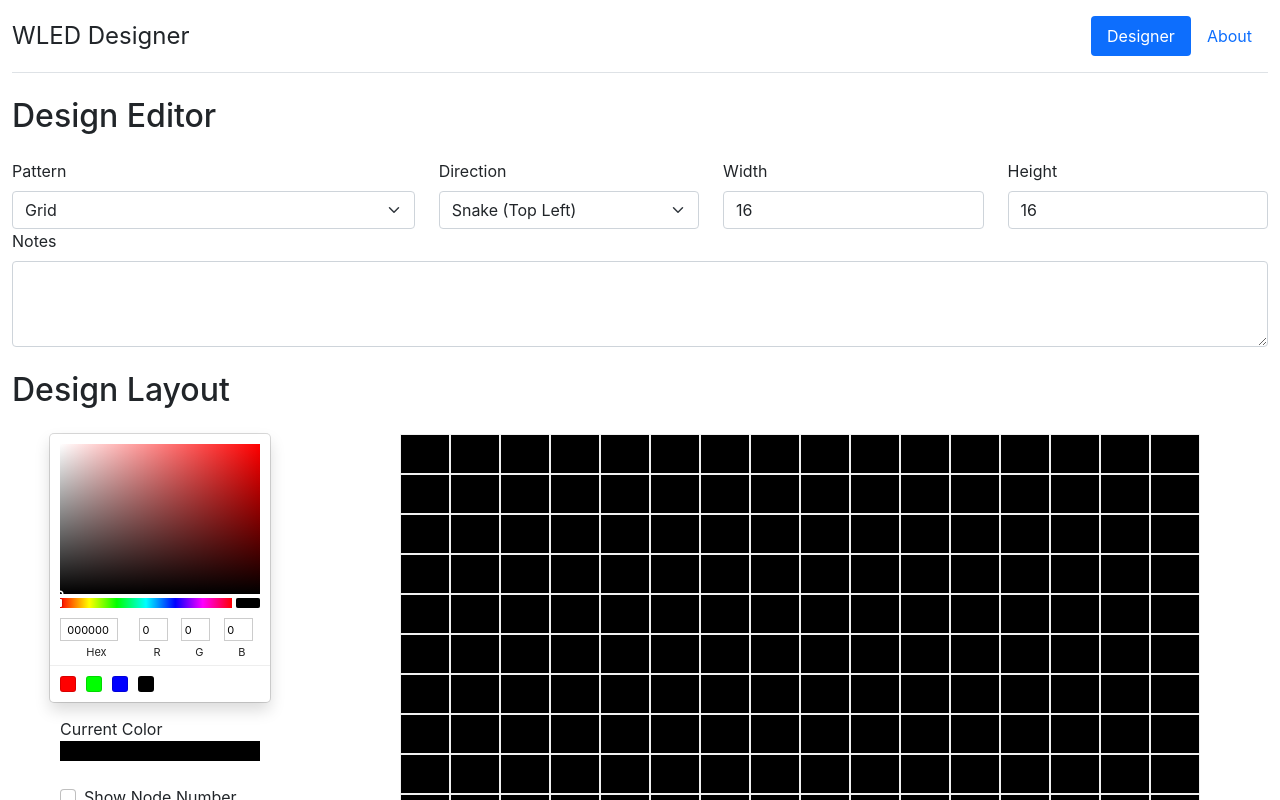
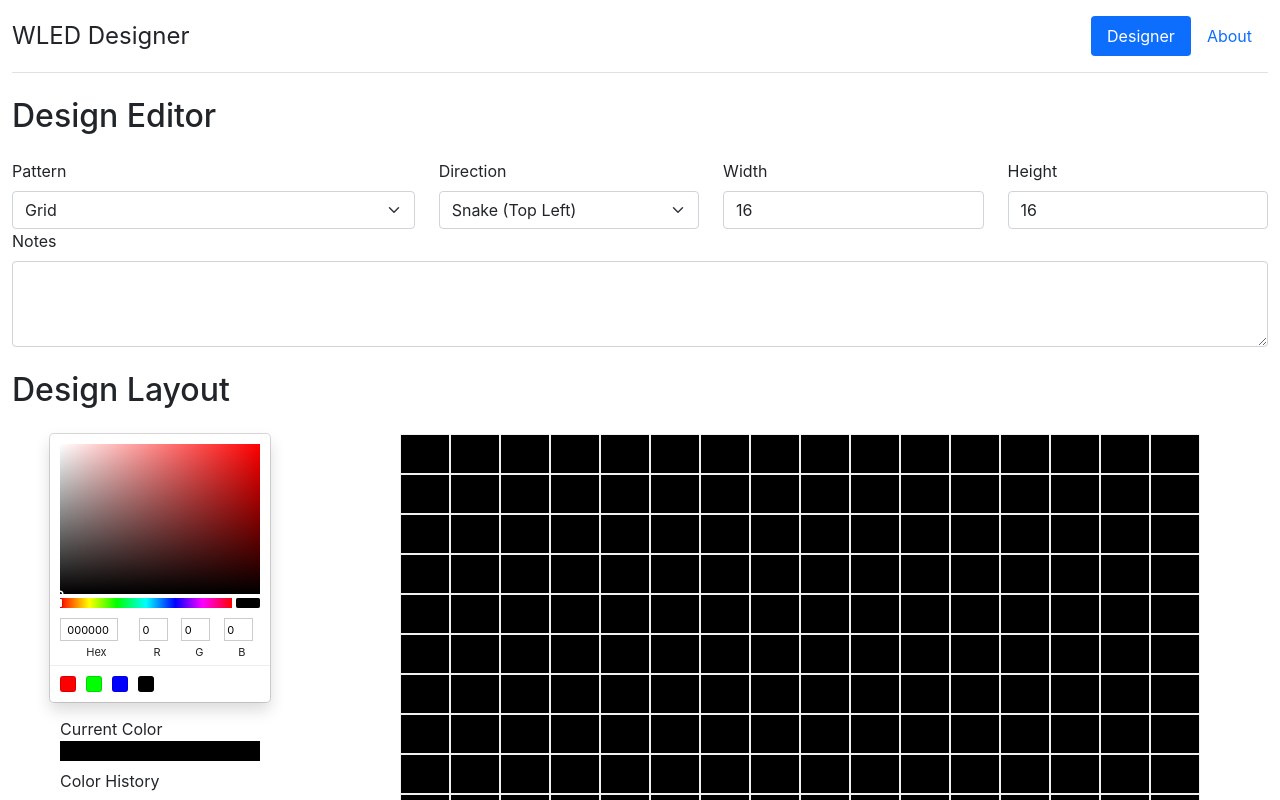
Before and after one commit to anlai/wled-designer, a React (Create React App) app: page / in a window 1280 px wide. Shown: the top 800 px of the page. Built offline with nearby package versions, Linux system fonts and the light colour scheme.

Commit message:
color history

```diff
--- a/public/schemas/wled-design.json
+++ b/public/schemas/wled-design.json
@@ -51,50 +51,22 @@
             "items": { "$ref": "#/$defs/color" },
             "examples": [
                 [{
-                    "hsl": {
-                        "h": 0,
-                        "s": 1,
-                        "l": 0.5,
-                        "a": 1
-                    },
                     "hex": "#ff0000",
                     "rgb": {
                         "r": 255,
                         "g": 0,
                         "b": 0,
                         "a": 1
-                    },
-                    "hsv": {
-                        "h": 0,
-                        "s": 1,
-                        "v": 1,
-                        "a": 1
-                    },
-                    "oldHue": 0,
-                    "source": "hex"
+                    }
                 },
                 {
-                    "hsl": {
-                        "h": 120,
-                        "s": 1,
-                        "l": 0.5,
-                        "a": 1
-                    },
                     "hex": "#00ff00",
                     "rgb": {
                         "r": 0,
                         "g": 255,
                         "b": 0,
                         "a": 1
-                    },
-                    "hsv": {
-                        "h": 120,
-                        "s": 1,
-                        "v": 1,
-                        "a": 1
-                    },
-                    "oldHue": 120,
-                    "source": "hex"
+                    }
                 },
                 {
                     "hex": "#000000",
@@ -106,27 +78,13 @@
                     }
                 },
                 {
-                    "hsl": {
-                        "h": 240,
-                        "s": 1,
-                        "l": 0.5,
-                        "a": 1
-                    },
                     "hex": "#0000ff",
                     "rgb": {
                         "r": 0,
                         "g": 0,
                         "b": 255,
                         "a": 1
-                    },
-                    "hsv": {
-                        "h": 240,
-                        "s": 1,
-                        "v": 1,
-                        "a": 1
-                    },
-                    "oldHue": 120,
-                    "source": "hex"
+                    }
                 }]
             ]
         }
@@ -141,57 +99,6 @@
                 "rgb"
             ],
             "properties": {
-                "hsl": {
-                    "type": "object",
-                    "default": {},
-                    "title": "The hsl Schema",
-                    "required": [
-                        "h",
-                        "s",
-                        "l",
-                        "a"
-                    ],
-                    "properties": {
-                        "h": {
-                            "type": "integer",
-                            "default": 0,
-                            "title": "The h Schema",
-                            "examples": [
-                                240
-                            ]
-                        },
-                        "s": {
-                            "type": "integer",
-                            "default": 0,
-                            "title": "The s Schema",
-                            "examples": [
-                                1
-                            ]
-                        },
-                        "l": {
-                            "type": "number",
-                            "default": 0.0,
-                            "title": "The l Schema",
-                            "examples": [
-                                0.5
-                            ]
-                        },
-                        "a": {
-                            "type": "integer",
-                            "default": 0,
-                            "title": "The a Schema",
-                            "examples": [
-                                1
-                            ]
-                        }
-                    },
-                    "examples": [{
-                        "h": 240,
-                        "s": 1,
-                        "l": 0.5,
-                        "a": 1
-                    }]
-                },
                 "hex": {
                     "type": "string",
                     "default": "",
@@ -250,97 +157,16 @@
                         "b": 255,
                         "a": 1
                     }]
-                },
-                "hsv": {
-                    "type": "object",
-                    "default": {},
-                    "title": "The hsv Schema",
-                    "required": [
-                        "h",
-                        "s",
-                        "v",
-                        "a"
-                    ],
-                    "properties": {
-                        "h": {
-                            "type": "integer",
-                            "default": 0,
-                            "title": "The h Schema",
-                            "examples": [
-                                240
-                            ]
-                        },
-                        "s": {
-                            "type": "integer",
-                            "default": 0,
-                            "title": "The s Schema",
-                            "examples": [
-                                1
-                            ]
-                        },
-                        "v": {
-                            "type": "integer",
-                            "default": 0,
-                            "title": "The v Schema",
-                            "examples": [
-                                1
-                            ]
-                        },
-                        "a": {
-                            "type": "integer",
-                            "default": 0,
-                            "title": "The a Schema",
-                            "examples": [
-                                1
-                            ]
-                        }
-                    },
-                    "examples": [{
-                        "h": 240,
-                        "s": 1,
-                        "v": 1,
-                        "a": 1
-                    }]
-                },
-                "oldHue": {
-                    "type": "integer",
-                    "default": 0,
-                    "title": "The oldHue Schema",
-                    "examples": [
-                        120
-                    ]
-                },
-                "source": {
-                    "type": "string",
-                    "default": "",
-                    "title": "The source Schema",
-                    "examples": [
-                        "hex"
-                    ]
                 }
             },
             "examples": [{
-                "hsl": {
-                    "h": 240,
-                    "s": 1,
-                    "l": 0.5,
-                    "a": 1
-                },
                 "hex": "#0000ff",
                 "rgb": {
                     "r": 0,
                     "g": 0,
                     "b": 255,
                     "a": 1
-                },
-                "hsv": {
-                    "h": 240,
-                    "s": 1,
-                    "v": 1,
-                    "a": 1
-                },
-                "oldHue": 120,
-                "source": "hex"
+                }
             }]
         }
     },
@@ -350,73 +176,31 @@
         "width": 2,
         "height": 2,
         "selectedColor": {
-            "hsl": {
-                "h": 240,
-                "s": 1,
-                "l": 0.5,
-                "a": 1
-            },
             "hex": "#0000ff",
             "rgb": {
                 "r": 0,
                 "g": 0,
                 "b": 255,
                 "a": 1
-            },
-            "hsv": {
-                "h": 240,
-                "s": 1,
-                "v": 1,
-                "a": 1
-            },
-            "oldHue": 120,
-            "source": "hex"
+            }
         },
         "nodes": [{
-            "hsl": {
-                "h": 0,
-                "s": 1,
-                "l": 0.5,
-                "a": 1
-            },
             "hex": "#ff0000",
             "rgb": {
                 "r": 255,
                 "g": 0,
                 "b": 0,
                 "a": 1
-            },
-            "hsv": {
-                "h": 0,
-                "s": 1,
-                "v": 1,
-                "a": 1
-            },
-            "oldHue": 0,
-            "source": "hex"
+            }
         },
         {
-            "hsl": {
-                "h": 120,
-                "s": 1,
-                "l": 0.5,
-                "a": 1
-            },
             "hex": "#00ff00",
             "rgb": {
                 "r": 0,
                 "g": 255,
                 "b": 0,
                 "a": 1
-            },
-            "hsv": {
-                "h": 120,
-                "s": 1,
-                "v": 1,
-                "a": 1
-            },
-            "oldHue": 120,
-            "source": "hex"
+            }
         },
         {
             "hex": "#000000",
@@ -428,27 +212,13 @@
             }
         },
         {
-            "hsl": {
-                "h": 240,
-                "s": 1,
-                "l": 0.5,
-                "a": 1
-            },
             "hex": "#0000ff",
             "rgb": {
                 "r": 0,
                 "g": 0,
                 "b": 255,
                 "a": 1
-            },
-            "hsv": {
-                "h": 240,
-                "s": 1,
-                "v": 1,
-                "a": 1
-            },
-            "oldHue": 120,
-            "source": "hex"
+            }
         }]
     }]
 }
--- a/src/Components/DesignTools/DesignTools.jsx
+++ b/src/Components/DesignTools/DesignTools.jsx
@@ -2,18 +2,30 @@ import React from 'react';
 import { SketchPicker } from 'react-color';
 import Form from 'react-bootstrap/Form';
 
-const DesignTools = ({selectedColor, updateColor, toggleNodeNumber}) => {
-
+const DesignTools = ({selectedColor, colorHistory, updateColor, toggleNodeNumber}) => {
     const presetColors = ['#FF0000', '#00FF00', '#0000FF', '#000000'];
 
     return (<>
         <SketchPicker disableAlpha={true} color={selectedColor} presetColors={presetColors} onChange={updateColor}></SketchPicker>
 
         <div style={{ margin: 'auto', width: '200px', paddingTop: '15px' }}>
-            Current Color
-            <div style={ {backgroundColor: selectedColor.hex, height: '20px', width: '100%' } }></div>
-
-            <Form.Check label="Show Node Number" className="mt-4" onChange={toggleNodeNumber}></Form.Check>
+            <div>
+                Current Color
+                <div style={ {backgroundColor: selectedColor.hex, height: '20px', width: '100%' } }></div>
+            </div>
+            <div className="mt-2">
+                Color History
+                {colorHistory.slice(0,10).map((item,index) => {
+                        return <div key={index}
+                                className="mt-2"
+                                style={ { backgroundColor: item.hex, height: '20px', width: '100%' } }
+                                onClick={()=> { updateColor(item); }} >
+                        </div>;
+                    })}
+            </div>
+            <div className="mt-2">
+                <Form.Check label="Show Node Number" className="mt-4" onChange={toggleNodeNumber}></Form.Check>
+            </div>
         </div>
     </>);
 }
--- a/src/Components/Designer/Designer.jsx
+++ b/src/Components/Designer/Designer.jsx
@@ -22,6 +22,7 @@ const Designer = () => {
         height: 16,
         notes: '',
         selectedColor: defaultColor,
+        colorHistory: [],
         nodes: Array(16*16).fill(defaultColor),
         showNodeNumber: false
     });
@@ -29,7 +30,6 @@ const Designer = () => {
     function updateState(updates) {
         let updated = {...state};
         for(const prop in updates) {
-            console.log(`updating ${prop} with ${updates[prop]}`);
             updated[prop] = updates[prop];
         }
         setState(updated);
@@ -62,7 +62,7 @@ const Designer = () => {
     }
 
     function updateColor(color) {
-        updateState({selectedColor: color});
+        updateState({selectedColor: { hex: color.hex, rgb: color.rgb }});
     }
 
     function toggleNodeNumber(e) {
@@ -73,7 +73,15 @@ const Designer = () => {
         let position = event.target.dataset.position;
         let nodes = state.nodes;
         nodes[position] = state.selectedColor;
-        updateState({nodes:nodes});
+
+        let colorHistory = state.colorHistory;
+        if (!colorHistory[0] || state.selectedColor !== colorHistory[0])
+        {
+            colorHistory = colorHistory.filter((value)=>{ return value.hex !== state.selectedColor.hex });
+            colorHistory.unshift(state.selectedColor);
+        }
+
+        updateState({nodes:nodes, colorHistory: colorHistory});
     }
 
     function onDesignLoad(loadedDesign) {
@@ -91,7 +99,10 @@ const Designer = () => {
         <h2 className="mt-4 mb-4">Design Layout</h2>
         <Row>
             <Col className="col-md-3">
-            <DesignTools selectedColor={state.selectedColor} updateColor={updateColor} toggleNodeNumber={toggleNodeNumber}></DesignTools>
+            <DesignTools selectedColor={state.selectedColor}
+                colorHistory={state.colorHistory}
+                updateColor={updateColor}
+                toggleNodeNumber={toggleNodeNumber}></DesignTools>
 
             </Col>
             <Col className="col-md-9">
```
